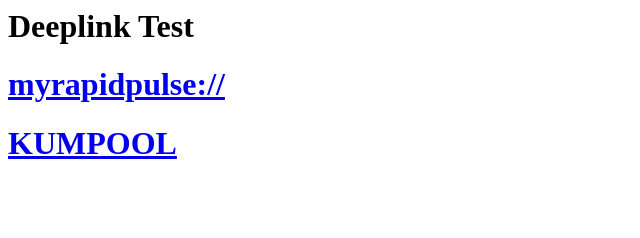
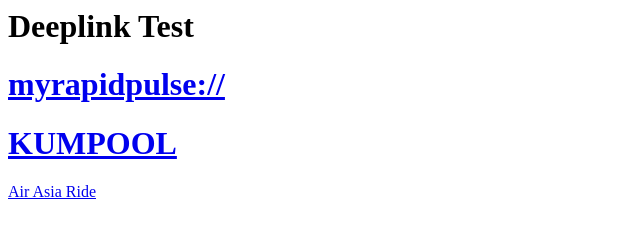
Before and after one commit to syahrizan05/myunifi, a plain HTML site: page index.html in a window 1280 px wide. Shown: the whole page, without its empty margins (0-640 px from the left). Drawn offline with Linux system fonts and the light colour scheme.

Commit message:
add airasia ride

```diff
--- a/index.html
+++ b/index.html
@@ -99,9 +99,9 @@
 
 
 -->
-        <a href="myrapidpulse://"><h1>myrapidpulse://</h1></a>
+<a href="myrapidpulse://"><h1>myrapidpulse://</h1></a>
 <a href="https://kumpool.page.link? apn=com.manja.kumpool&ibi=com.hugomobility.kumpool2&isi=1573878261&ius=kumpool&link=https://kumpool.live.com? urlencoded(deeplink=kumpool://kumpool.live/functionalscreenbotid=ae7cd5a73a413f78faa47528d05bbfd890af3942&screen=prebookingPage&zonetype={zonetype}&zoneid={zoneid}&pickupid={pickupid}&dropoffid={dropoffid})&efr=1"><h1>KUMPOOL</h1></a>
-
+<a href="airasia://ride/rebook? from_lat=3.1350131641261343&from_lng=101.68606431624774&destination_lat=3.148103875014179&destination_lng=101.71212084 451872&notes=heelo">Air Asia Ride</a>
 
     <!-- <img src="images/test.jpg" /> -->
     <!-- <div class="popup" onclick="myFunction()">Click me!
```
